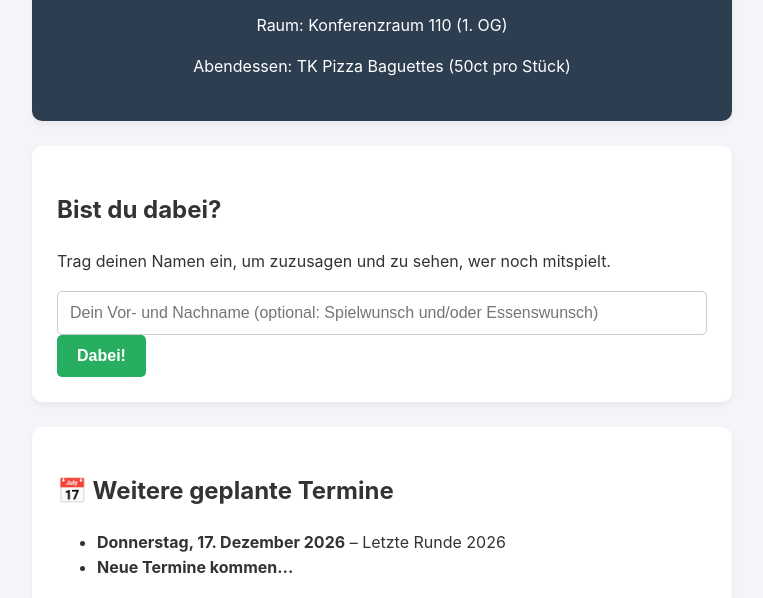
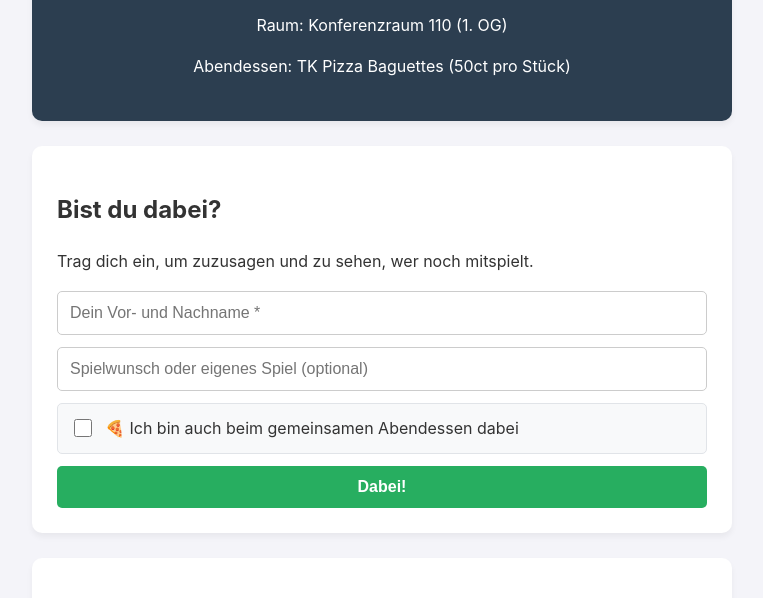
Before and after one commit to NanniSchueler/BrettspielAbende, a plain HTML site: page index.html in a window 1280 px wide. Shown: the part 173-771 px from the top of the page, without its empty margins (258-1021 px from the left). Drawn offline with Linux system fonts and the light colour scheme.

Commit message:
Update index.html

```diff
--- a/index.html
+++ b/index.html
@@ -122,12 +122,20 @@
     </div>
 
     <!-- ANMELDUNG & TEILNEHMERLISTE -->
-    <div class="card">
+	<div class="card">
         <div id="signup-section">
             <h2>Bist du dabei?</h2>
-            <p>Trag deinen Namen ein, um zuzusagen und zu sehen, wer noch mitspielt.</p>
-            <div class="form-group">
-                <input type="text" id="name-input" placeholder="Dein Vor- und Nachname (optional: Spielwunsch und/oder Essenswunsch)">
+            <p>Trag dich ein, um zuzusagen und zu sehen, wer noch mitspielt.</p>
+
+            <div class="form-stack">
+                <input type="text" id="name-input" placeholder="Dein Vor- und Nachname *">
+                <input type="text" id="game-input" placeholder="Spielwunsch oder eigenes Spiel (optional)">
+
+                <label class="checkbox-group">
+                    <input type="checkbox" id="dinner-input">
+                    <span>🍕 Ich bin auch beim gemeinsamen Abendessen dabei</span>
+                </label>
+
                 <button id="submit-btn" onclick="register()">Dabei!</button>
             </div>
         </div>
```
